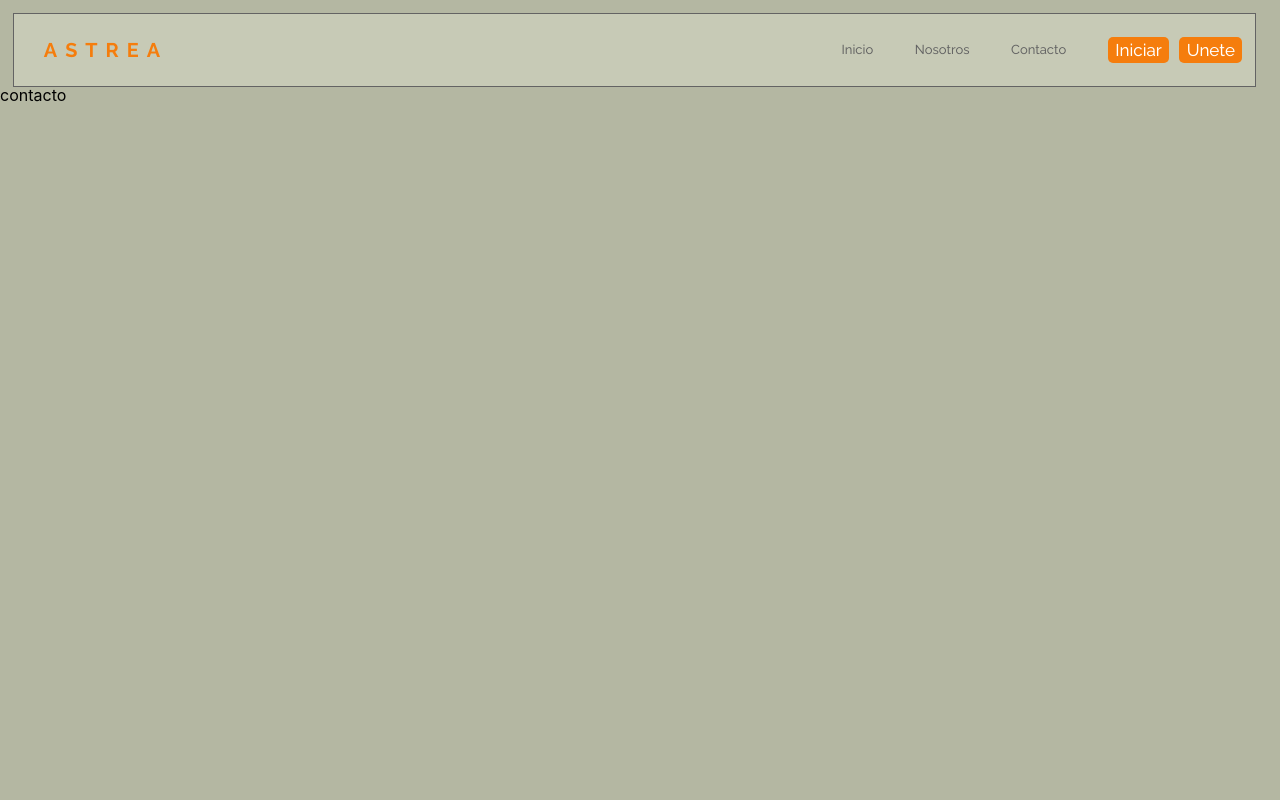
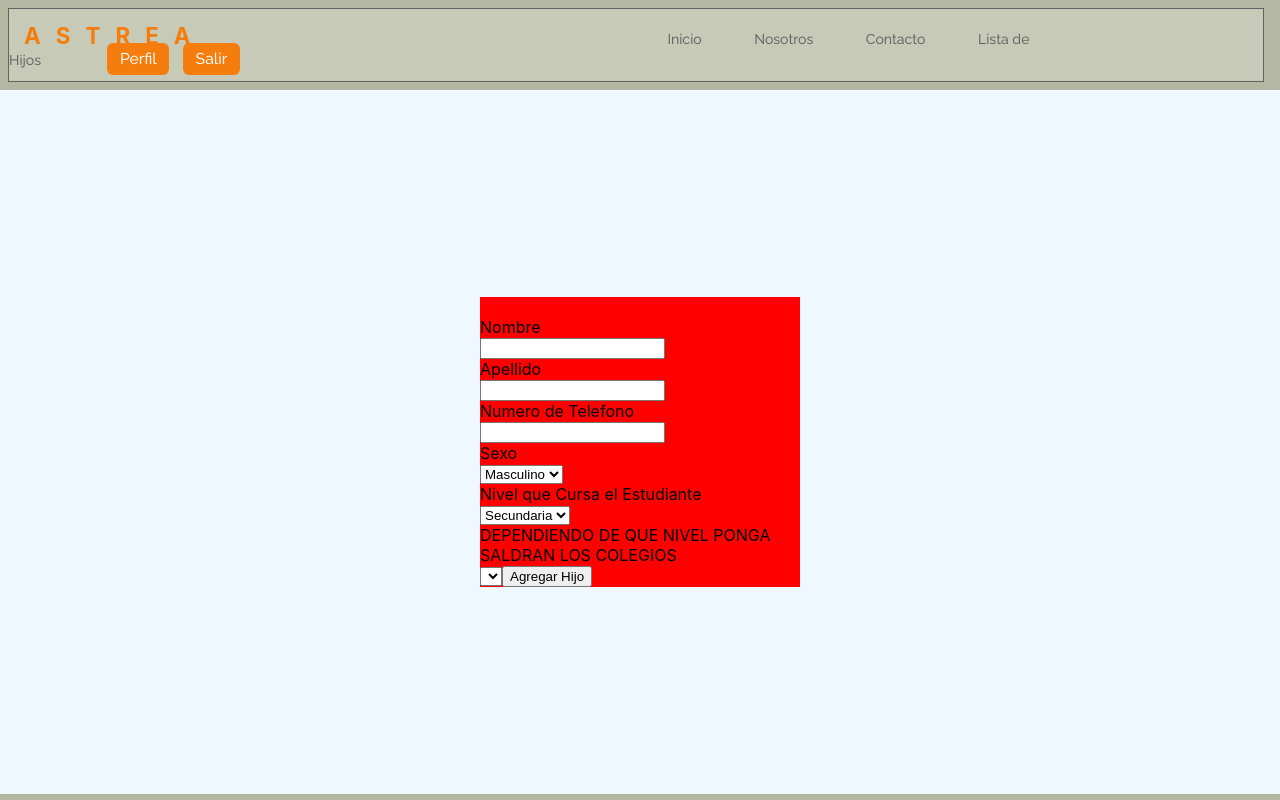
Before and after one commit to jHOkE-C/Web_OS, a React (Create React App) app in the folder frontend/: page /Contacto in a window 1280 px wide. Built offline with nearby package versions, Linux system fonts and the light colour scheme.

Commit message:
headerNuevoFaltaCambiarElAntiguo

```diff
--- a/frontend/package.json
+++ b/frontend/package.json
@@ -3,14 +3,18 @@
   "version": "0.1.0",
   "private": true,
   "dependencies": {
+    "@hookform/resolvers": "^3.3.4",
     "@testing-library/jest-dom": "^5.17.0",
     "@testing-library/react": "^13.4.0",
     "@testing-library/user-event": "^13.5.0",
     "react": "^18.2.0",
     "react-dom": "^18.2.0",
+    "react-hook-form": "^7.51.3",
     "react-router-dom": "^6.22.3",
     "styled-components": "^6.1.8",
-    "web-vitals": "^2.1.4"
+    "sweetalert": "^2.1.2",
+    "web-vitals": "^2.1.4",
+    "yup": "^1.4.0"
   },
   "scripts": {
     "start": "react-scripts start",
--- a/frontend/src/components/form/formularioHijo.jsx
+++ b/frontend/src/components/form/formularioHijo.jsx
@@ -1,33 +1,118 @@
-import React from 'react'
+import { Fragment } from 'react'
+import { useForm } from 'react-hook-form';
+import * as yup from "yup";
+import { yupResolver } from "@hookform/resolvers/yup";
+
+import styled from 'styled-components';
+import { Link } from 'react-router-dom';
+import Swal from 'sweetalert'
 import HPadre from '../loginPadre/headerPadre'
-function formularioHijo() {
+const schema = yup
+  .object({
+    firstName: yup.string('Solo esta permitido letras')
+                .required('Se requiere Nombres'),
+    lastName: yup.string('solo esta permitido letras')
+            .required('Se requiere Apellidos'),
+    num: yup.number('Solo numeros')
+          .required('Se requiere Apellidos')
+  })
+  .required()
+function FormularioHijo() {
+  const {
+    register,
+    handleSubmit,
+    formState: { errors },
+  } = useForm({
+    resolver: yupResolver(schema),
+  })
+  const onSubmit = (data) => {
+    if (!errors.firstName && !errors.lastName  && !errors.num) {
+        Swal({
+          icon: 'success',
+          text: 'Se creó el Curso correctamente',
+          buttons: ["ok", "ok uwu"]
+        }).then(respuesta => {
+          if (respuesta) {
+            window.location.reload();
+          } else {
+            window.location.reload();
+          }
+        });
+    }
+    console.log(data)
+
+  }
   return (
-    <div>
-      <HPadre></HPadre>
-      <form action="">
-        <label htmlFor="">Nombre</label>
-        <input type="text" required/>
-        <label htmlFor="">Apellido</label>
-        <input type="text" required/>
-        <label htmlFor="">Numero de Telefono</label>
-        <input type="text" />
-        <label htmlFor="">Sexo</label>
-        <select id="language">
+    <Fragment>
+    <HPadre/>
+    <FormContainerH>
+
+      <form onSubmit={handleSubmit(onSubmit)} id='formH'>
+        <h1></h1>
+        <label>Nombre</label>
+        <input
+          className='inputT'
+          type="text"
+          maxLength={15}
+          {...register("firstName")}
+        />
+
+        <label >Apellido</label>
+        <input
+          className='inputT'
+          type="text"
+          maxLength={20}
+          {...register("lastName")}
+        />
+
+
+        <label >Numero de Telefono</label>
+        <input
+          className='inputT'
+          type="text"
+          {...register("num")}/>
+
+        <label >Sexo</label>
+        <select
+          id="language">
             <option value="en">Masculino</option>
             <option value="es">Femenino</option>
         </select>
-        <label htmlFor="">Nivel que Cursa el Estudiante</label>
+
+        <label>Nivel que Cursa el Estudiante</label>
         <select id="language">
             <option value="en">Secundaria</option>
             <option value="es">Primaria</option>
             <option value="es">Kinder</option>
         </select>
-        <label htmlFor="">DEPENDIENDO DE QUE NIVEL PONGA SALDRAN LOS COLEGIOS</label>
+        <label  >DEPENDIENDO DE QUE NIVEL PONGA SALDRAN LOS COLEGIOS</label>
         <select id="language">
         </select>
+        <button type='submit'>Agregar Hijo</button>
       </form>
-    </div>
+    </FormContainerH>
+    </Fragment>
   )
 }
 
-export default formularioHijo
+export default FormularioHijo
+
+const FormContainerH = styled.nav`
+  height: calc(88vh);
+  display: flex;
+  align-items: center;
+  align-content: center;
+  justify-content: center;
+  background-color: aliceblue;
+  #formH{
+    width: 25%;
+    display: block;
+    background-color: red  ;
+  }
+  label{
+    display: block;
+  }
+  .inputT{
+
+  }
+`
--- a/frontend/src/components/loginPadre/headerPadre.jsx
+++ b/frontend/src/components/loginPadre/headerPadre.jsx
@@ -11,7 +11,6 @@ function headerPadre() {
       });
       if (response.ok) {
         // Si la solicitud es exitosa, redirige a la página de inicio
-        window.location.href = '/login';
         console.log("salida Exitosas");
       } else {
         console.error('Error al cerrar sesión');
@@ -39,7 +38,7 @@ function headerPadre() {
           <Link to="/Contacto" className='linksHeader'>Contacto</Link>
           <Link to="/FormHijos" className='linksHeader'>Lista de Hijos</Link>
           <Link to="/Perfil" className="buttonN">Perfil</Link>
-          <button className="buttonN" onClick={salir}>Salir</button>
+          <Link to="/" className='buttonN' onClick={salir}>Salir</Link>
         </div>
       </header>
     </HeaderPadreContainer>
@@ -52,6 +51,7 @@ const HeaderPadreContainer = styled.nav`
   display: flex;
   width: calc(98vw);
   height: calc(9vh);
+  min-height: 50px;
   align-items: center;
   justify-content: center;
   align-content: center;
@@ -61,33 +61,54 @@ const HeaderPadreContainer = styled.nav`
   #headerCss{
     width: 100%;
     height: 100%;
-    background-color: black;
     align-content: center;
     justify-content: center;
   }
   #logo{
-    width: 20%;
-    background-color: #636363;
     display: inline;
+    margin-right: calc(36vw + 1em);
   }
   #navegation{
-    background-color: #F57D0D;
     display: inline;
   }
   #h4_especial{
     display: inline;
     padding-left: calc(0.3vw + 0.5em);
     color: #F57D0D;
-    font-size: calc(0.3vw + 1em);
+    font-size: calc(0.5vw + 1em);
   }
   .h4_logo{
     display:inline;
     padding-left: calc(0.3vw + 0.5em);
     color: #F57D0D;
-    font-size: calc(0.3vw + 1em);
+    font-size: calc(0.5vw + 1em);
   }
   .linksHeader{
+    margin-right: calc(3vw + 1em);
     text-decoration: none;
+    font-family: 'raleway';
     color: #636363;
+    font-size: calc(0.1vw + 0.8em);
+  }
+  .buttonN{
+    text-decoration: none;
+    margin-left: calc(0.1vw + 0.8em);;
+    padding-left: 1%;
+    padding-right: 1%;
+    padding-top: 0.5%;
+    padding-bottom: 0.5%;
+    background-color: #F57D0D;
+    color: white;
+    border-radius: calc(0.1vw + 0.3em);;
+    font-family: 'raleway';
+    font-size: calc(0.1vw + 0.9em);
+  }
+  .buttonN:hover{
+      background-color:#636363;
+      color: #F57D0D;
+      transition-duration: 200ms;
+  }
+  .buttonN:active{
+      border: #F57D0D 4px solid;
   }
 `
--- a/frontend/src/components/navBar.jsx
+++ b/frontend/src/components/navBar.jsx
@@ -11,12 +11,12 @@ function navBar() {
       <Routes>
         <Route path="/" element={<Home/>}/>
         <Route path="/Nosotros" element={<Nosotros/>}/>
-        <Route path="/Contacto" element={<Contacto/>}/>
+        <Route path="/Contacto" element={<FHijos/>}/>
         <Route path="/Login" element={<Login/>}/>
         <Route path="/InicioPadre" element={<IPadre/>}/>
         <Route path="/FormHijos" element={<FHijos/>}/>
       </Routes>
   )
 }
-
+//<Route path="/Contacto" element={<Contacto/>}/>
 export default navBar
--- a/frontend/src/index.css
+++ b/frontend/src/index.css
@@ -27,7 +27,7 @@ body {
 }
 /* Para navegadores WebKit (Chrome, Safari) */
 ::-webkit-scrollbar {
-  width: 17px; /* Ancho de la barra de desplazamiento */
+  width: 1%; /* Ancho de la barra de desplazamiento */
   background-color: #C7CAB6; /* Color de fondo de la barra de desplazamiento */
 }
 
```
Also changed, not shown: frontend/src/components/form_login_client.jsx (line endings or trailing spaces), 1 other file (tests, documents, lock files or other folders).
